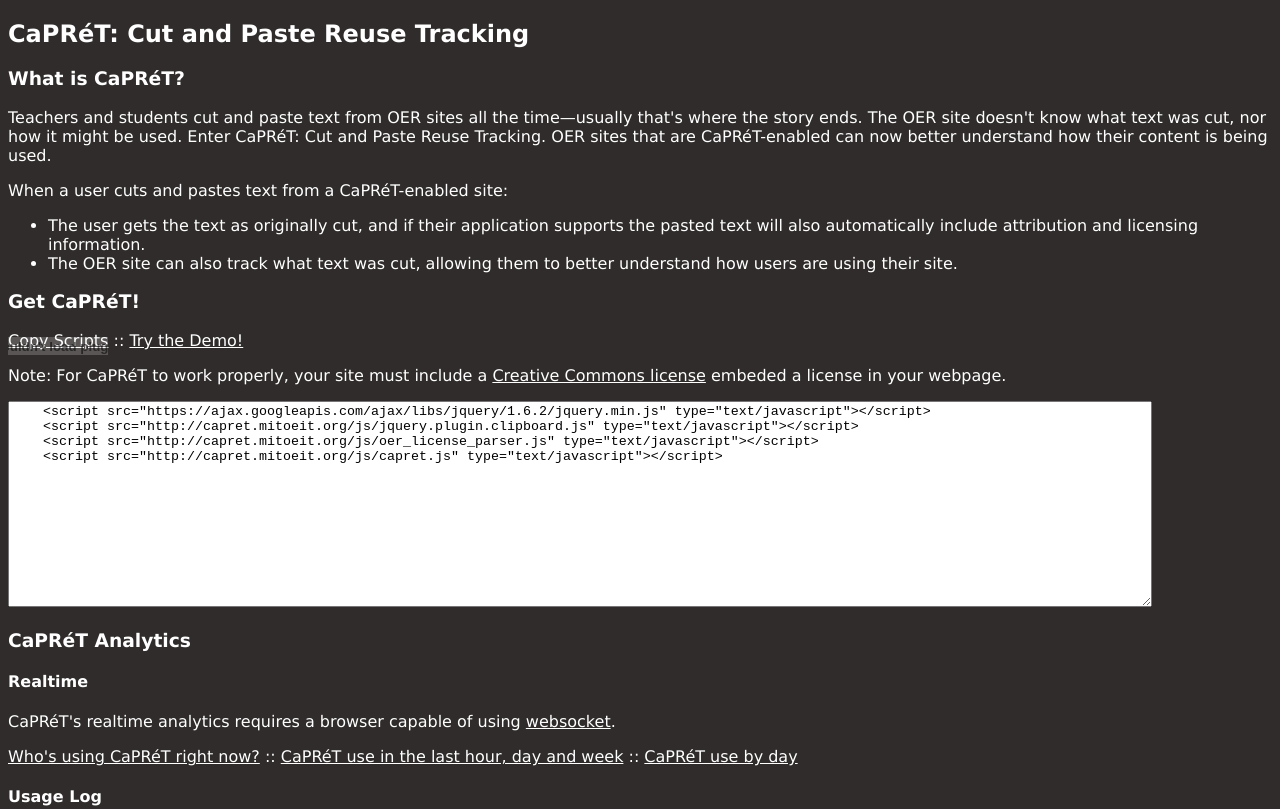
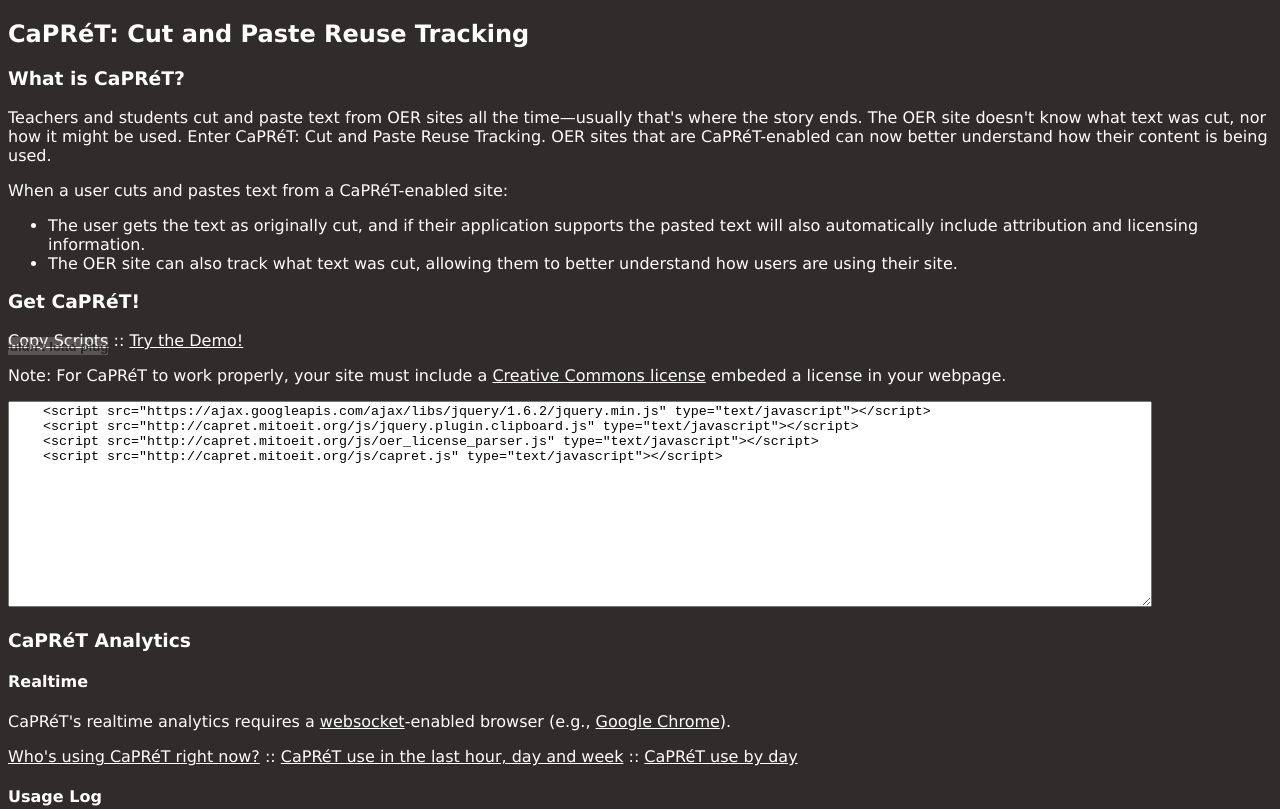
Before and after one commit to tatemae/capret, a website: page public/index.html in a window 1280 px wide. Shown: the top 809 px of the page. Drawn offline with Linux system fonts and the light colour scheme.

Commit message:
Tweaked text re: websocket-enabled

```diff
--- a/public/index.html
+++ b/public/index.html
@@ -37,7 +37,7 @@
 	<h3>CaPR&#233;T Analytics</h3>
 	<h4>Realtime</h4>
 <!--Insert code to browser detect and only show links if using a websocket enabled browser, if not using one print "CaPR&#233;T's realtime analytics requires a <a href="http://websocket.org/">websocket</a>-enabled browser (try using <a href="http://www.google.com/chrome">Google Chrome</a>)." Otherwise display the links below. Once inserted remove the next line since it's unnecessary.-->
-	<p>CaPR&#233;T's realtime analytics requires a browser capable of using <a href="http://websocket.org/">websocket</a>.</p>
+	<p>CaPR&#233;T's realtime analytics requires a <a href="http://websocket.org/">websocket</a>-enabled browser (e.g., <a href="http://www.google.com/chrome">Google Chrome</a>).</p>
 	<p><a id="realtime" href="realtime.html">Who's using CaPR&#233;T right now?</a> :: <a id="aggregates" href="aggregates.html">CaPR&#233;T use in the last hour, day and week</a> :: <a id="counts" href="counts.html">CaPR&#233;T use by day</a></p>
 	<h4>Usage Log</h4>
 	<p>Coming Soon!</p>
```
